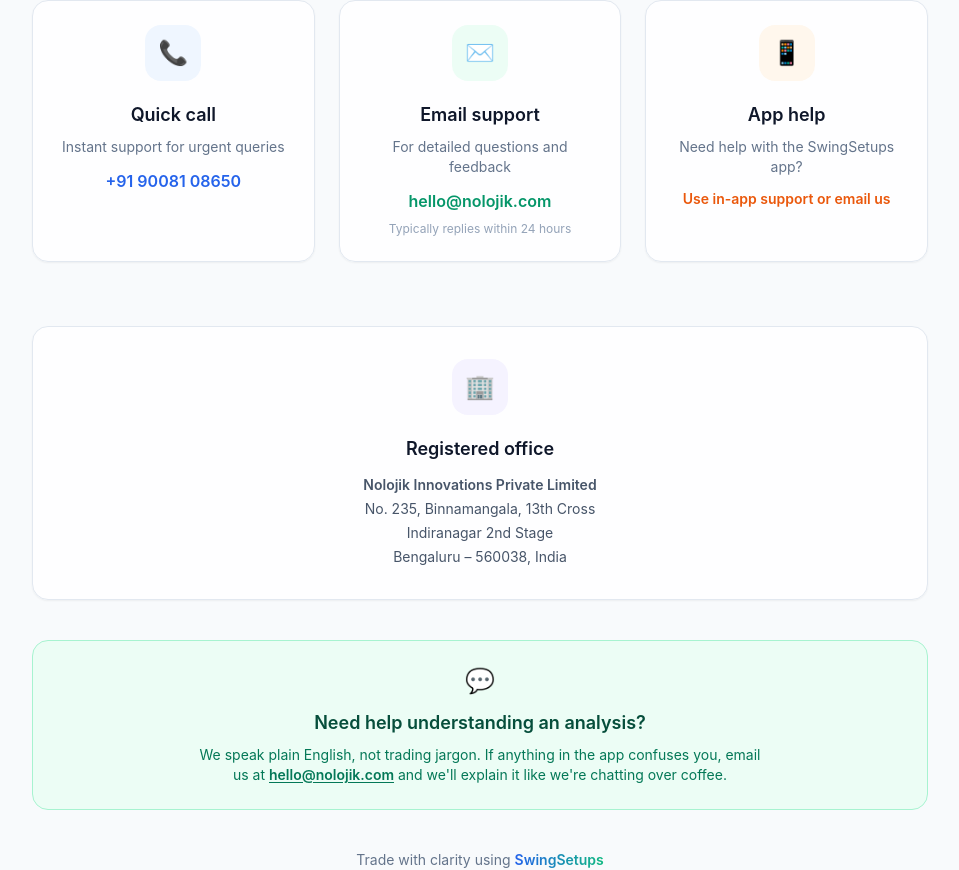
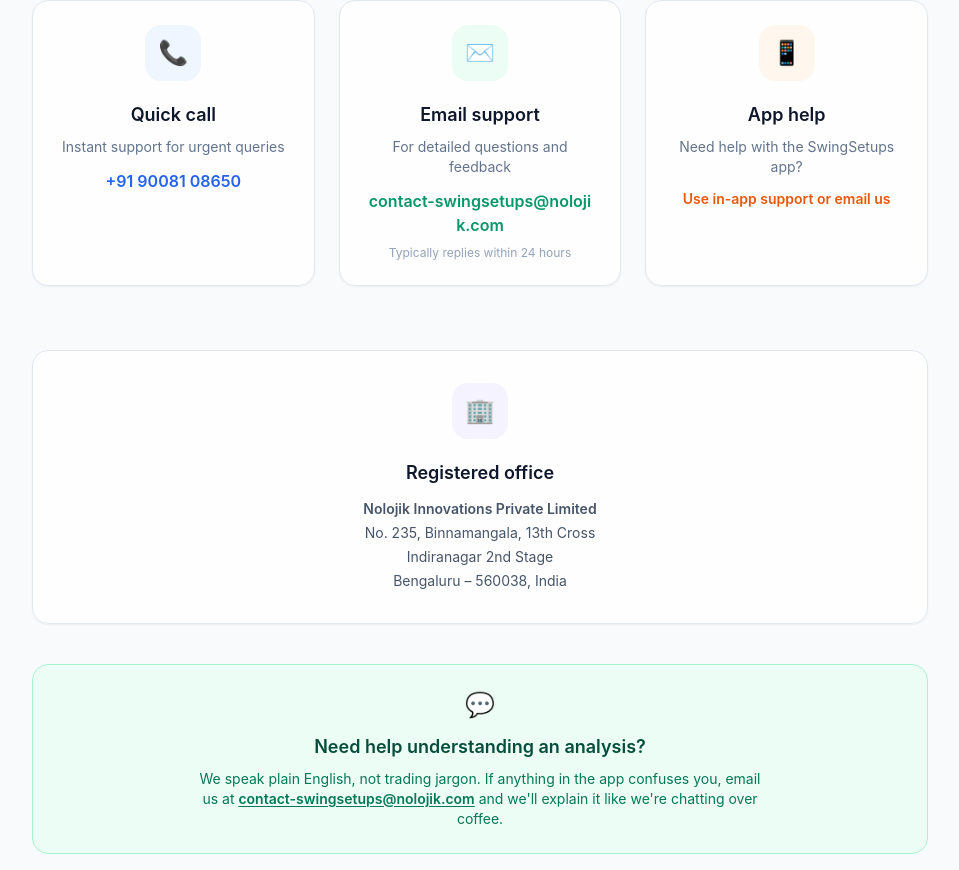
Before and after one commit to cloud-nolojik/logdhan, a React (Vite) app in the folder frontend/: page /contact in a window 1280 px wide. Shown: the part 436-1306 px from the top of the page, without its empty margins (160-1119 px from the left). Built offline with nearby package versions, Linux system fonts and the light colour scheme; no server answers.

Commit message:
Auto-deploy on 2026-01-29 16:30:26

```diff
--- a/frontend/src/components/FAQSection.jsx
+++ b/frontend/src/components/FAQSection.jsx
@@ -138,7 +138,7 @@
             Get in touch with our team for any clarification
           </p>
           <a
-            href="mailto:hello@nolojik.com"
+            href="mailto:contact-swingsetups@nolojik.com"
             className="inline-flex items-center bg-gradient-to-r from-blue-600 to-emerald-500 hover:from-blue-700 hover:to-emerald-600 text-white font-bold px-8 py-4 rounded-2xl transition-all duration-300 transform hover:scale-105 shadow-lg shadow-blue-500/20"
           >
             <span className="mr-2">📧</span>
--- a/frontend/src/components/Footer.jsx
+++ b/frontend/src/components/Footer.jsx
@@ -31,7 +31,7 @@
         </div>
         <div className="border-t border-slate-700 pt-6 text-center">
           <div className="text-sm text-slate-300 mb-2">
-            Email: <a href="mailto:hello@nolojik.com" className="text-blue-400 hover:text-emerald-400 transition hover:underline">hello@nolojik.com</a>
+            Email: <a href="mailto:contact-swingsetups@nolojik.com" className="text-blue-400 hover:text-emerald-400 transition hover:underline">contact-swingsetups@nolojik.com</a>
           </div>
           <div className="text-xs text-slate-400 space-y-1">
             <p>SwingSetups is a product of Nolojik Innovations Private Limited</p>
--- a/frontend/src/components/PricingCard.jsx
+++ b/frontend/src/components/PricingCard.jsx
@@ -38,7 +38,7 @@
       <Link to="/pricing">
         <button className="bg-gold-light hover:bg-gold text-primary font-bold px-8 py-3 rounded-lg shadow-lg transition text-lg">View All Plans</button>
       </Link>
-      <div className="mt-4 text-xs text-white/70">Contact: <a href="mailto:hello@nolojik.com" className="text-gold-light hover:underline">hello@nolojik.com</a></div>
+      <div className="mt-4 text-xs text-white/70">Contact: <a href="mailto:contact-swingsetups@nolojik.com" className="text-gold-light hover:underline">contact-swingsetups@nolojik.com</a></div>
     </div>
   );
 }
--- a/frontend/src/pages/Checkout.jsx
+++ b/frontend/src/pages/Checkout.jsx
@@ -51,7 +51,7 @@
 //           Credits will be credited instantly upon successful payment.<br />
 //           <strong>You will receive {amount || '0'} credits for ₹{amount || '0'}</strong><br />
 //           <strong>= {amount ? Math.floor(amount / 1) : '0'} AI reviews (1 credit = 1 review)</strong><br />
-//           Support: <a href="mailto:hello@nolojik.com" className="text-gold-light hover:underline">hello@nolojik.com</a>
+//           Support: <a href="mailto:contact-swingsetups@nolojik.com" className="text-gold-light hover:underline">contact-swingsetups@nolojik.com</a>
 //         </div>
 //       </div>
 //       {showModal && (
--- a/frontend/src/pages/Contact.jsx
+++ b/frontend/src/pages/Contact.jsx
@@ -90,10 +90,10 @@
               For detailed questions and feedback
             </p>
             <a
-              href="mailto:hello@nolojik.com"
+              href="mailto:contact-swingsetups@nolojik.com"
               className="text-emerald-600 text-base font-semibold hover:text-emerald-700 transition break-all"
             >
-              hello@nolojik.com
+              contact-swingsetups@nolojik.com
             </a>
             <div className="text-slate-400 text-xs mt-2">
               Typically replies within 24 hours
@@ -157,8 +157,8 @@
           <p className="text-sm text-emerald-700 max-w-xl mx-auto">
             We speak plain English, not trading jargon. If anything in the app confuses you,
             email us at{" "}
-            <a href="mailto:hello@nolojik.com" className="font-semibold underline underline-offset-2">
-              hello@nolojik.com
+            <a href="mailto:contact-swingsetups@nolojik.com" className="font-semibold underline underline-offset-2">
+              contact-swingsetups@nolojik.com
             </a>{" "}
             and we&apos;ll explain it like we&apos;re chatting over coffee.
           </p>
--- a/frontend/src/pages/PricingPolicy.jsx
+++ b/frontend/src/pages/PricingPolicy.jsx
@@ -151,10 +151,10 @@
               If you have any questions about this pricing policy, please write
               to us at{" "}
               <a
-                href="mailto:hello@nolojik.com"
+                href="mailto:contact-swingsetups@nolojik.com"
                 className="font-semibold text-blue-600 hover:text-blue-700 hover:underline"
               >
-                hello@nolojik.com
+                contact-swingsetups@nolojik.com
               </a>
               .
             </p>
--- a/frontend/src/pages/PrivacyPolicy.jsx
+++ b/frontend/src/pages/PrivacyPolicy.jsx
@@ -141,10 +141,10 @@
             <p className="text-slate-300 mt-2">
               To exercise these rights, please write to us at{' '}
               <a
-                href="mailto:hello@nolojik.com"
+                href="mailto:contact-swingsetups@nolojik.com"
                 className="text-emerald-300 hover:text-emerald-200 underline underline-offset-2 font-semibold"
               >
-                hello@nolojik.com
+                contact-swingsetups@nolojik.com
               </a>.
             </p>
           </div>
@@ -173,10 +173,10 @@
               <span className="font-semibold">Nolojik Innovations Pvt Ltd</span><br />
               Email:{' '}
               <a
-                href="mailto:hello@nolojik.com"
+                href="mailto:contact-swingsetups@nolojik.com"
                 className="text-emerald-300 hover:text-emerald-200 underline underline-offset-2 font-semibold"
               >
-                hello@nolojik.com
+                contact-swingsetups@nolojik.com
               </a>
             </p>
           </div>
--- a/frontend/src/pages/RefundPolicy.jsx
+++ b/frontend/src/pages/RefundPolicy.jsx
@@ -21,8 +21,8 @@
             <p className="text-blue-700 font-semibold">📩 For Refund Requests</p>
             <p className="text-blue-600 text-sm mt-1">
               Email us at{" "}
-              <a href="mailto:hello@nolojik.com" className="text-emerald-600 hover:text-blue-600 hover:underline transition font-semibold">
-                hello@nolojik.com
+              <a href="mailto:contact-swingsetups@nolojik.com" className="text-emerald-600 hover:text-blue-600 hover:underline transition font-semibold">
+                contact-swingsetups@nolojik.com
               </a>{" "}
               with your registered mobile number and transaction details.
             </p>
@@ -83,7 +83,7 @@
           <div>
             <h2 className="text-lg font-semibold text-slate-900 mb-1">6. Support Contact</h2>
             <div className="bg-slate-50 rounded-2xl p-4 border border-slate-200">
-              <p className="text-slate-700"><strong>Email:</strong> <a className="text-blue-600 hover:text-emerald-500 hover:underline transition" href="mailto:hello@nolojik.com">hello@nolojik.com</a></p>
+              <p className="text-slate-700"><strong>Email:</strong> <a className="text-blue-600 hover:text-emerald-500 hover:underline transition" href="mailto:contact-swingsetups@nolojik.com">contact-swingsetups@nolojik.com</a></p>
               <p className="text-xs text-slate-500 mt-2">Include registered phone number + transaction details</p>
             </div>
           </div>
--- a/frontend/src/pages/Terms.jsx
+++ b/frontend/src/pages/Terms.jsx
@@ -96,8 +96,8 @@
             <p className="text-slate-600">
               For queries regarding these terms:
               <br />
-              <a href="mailto:hello@nolojik.com" className="text-blue-600 hover:text-emerald-500 hover:underline transition">
-                hello@nolojik.com
+              <a href="mailto:contact-swingsetups@nolojik.com" className="text-blue-600 hover:text-emerald-500 hover:underline transition">
+                contact-swingsetups@nolojik.com
               </a>
             </p>
           </div>
```
Also changed, not shown: 6 other files (tests, documents, lock files or other folders).
